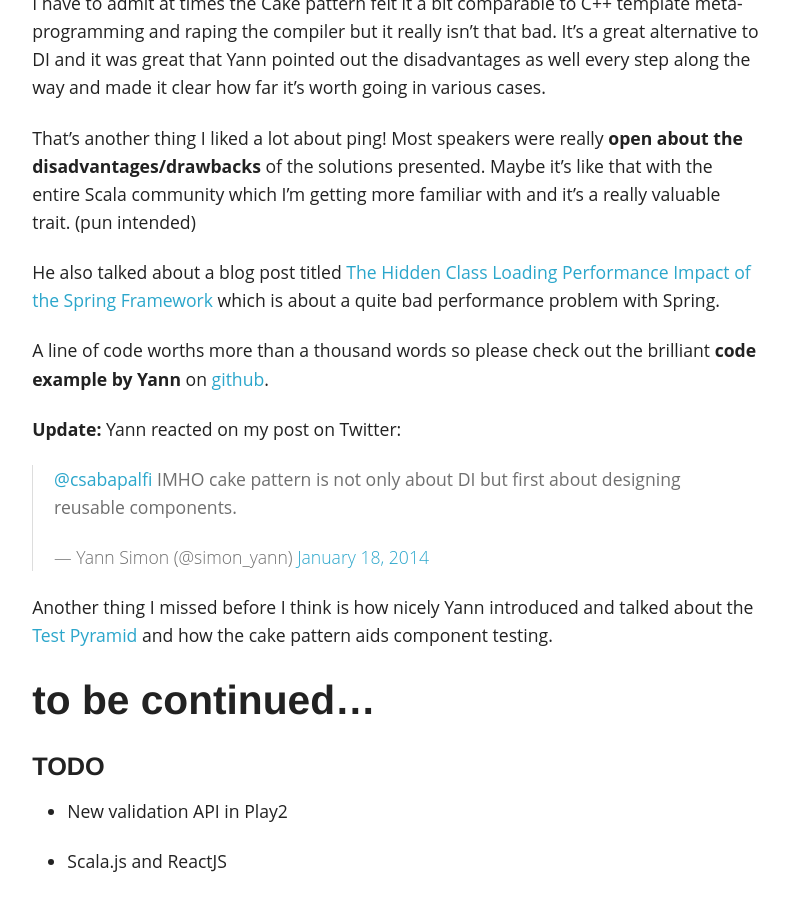
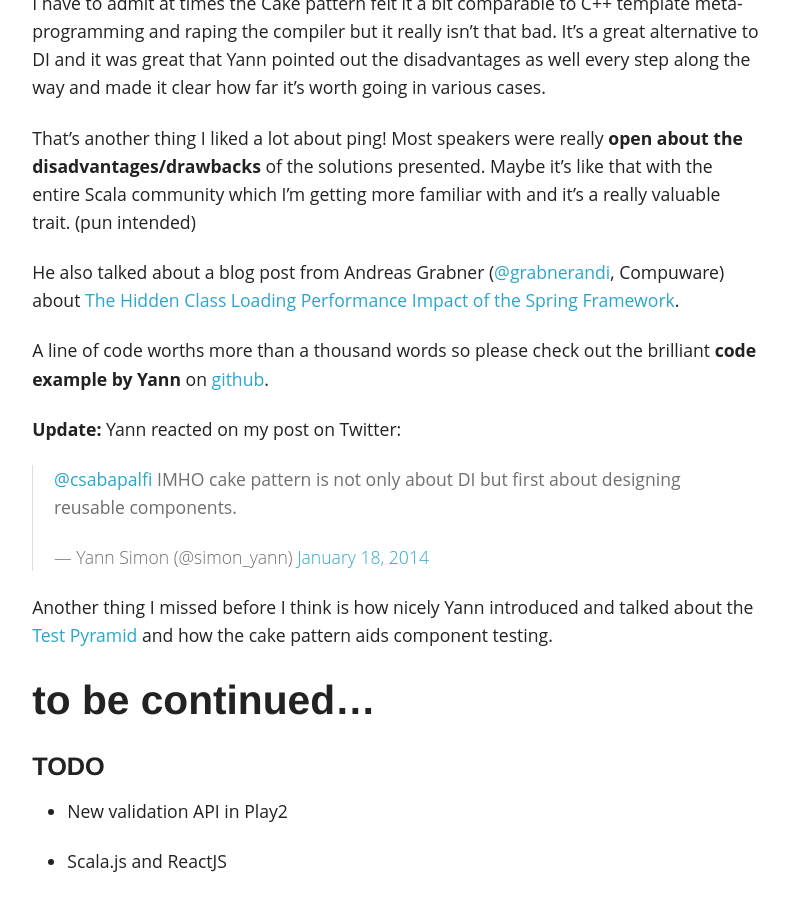
Before and after one commit to dublado/csabapalfi.github.io, a Jekyll site: the page built from _posts/2014-01-16-ping-conf-day-1.md, in a window 1280 px wide and 900 px high, scrolled down 3213 px. Shown: the whole window, without its empty margins (243-1032 px from the left). Built offline with Jekyll 4.4.1, drawn with Linux system fonts in a browser that asks for light colours; Markdown is read by kramdown in place of the engine named in the settings; comment, search, counter and statistics services are not loaded.

Commit message:
give credit to Andreas Grabner

```diff
--- a/_posts/2014-01-16-ping-conf-day-1.md
+++ b/_posts/2014-01-16-ping-conf-day-1.md
@@ -70,7 +70,7 @@ I have to admit at times the Cake pattern felt it a bit comparable to C++ templa
 
 That's another thing I liked a lot about ping! Most speakers were really **open about the disadvantages/drawbacks** of the solutions presented. Maybe it's like that with the entire Scala community which I'm getting more familiar with and it's a really valuable trait. (pun intended)
 
-He also talked about a blog post titled [The Hidden Class Loading Performance Impact of the Spring Framework](http://apmblog.compuware.com/2013/12/18/the-hidden-class-loading-performance-impact-of-the-spring-framework/) which is about a quite bad performance problem with Spring.
+He also talked about a blog post from Andreas Grabner ([@grabnerandi](https://twitter.com/grabnerandi), Compuware) about [The Hidden Class Loading Performance Impact of the Spring Framework](http://apmblog.compuware.com/2013/12/18/the-hidden-class-loading-performance-impact-of-the-spring-framework/).
 
 A line of code worths more than a thousand words so please check out the brilliant **code example by Yann** on [github](https://github.com/yanns/TPA/).
 
```
